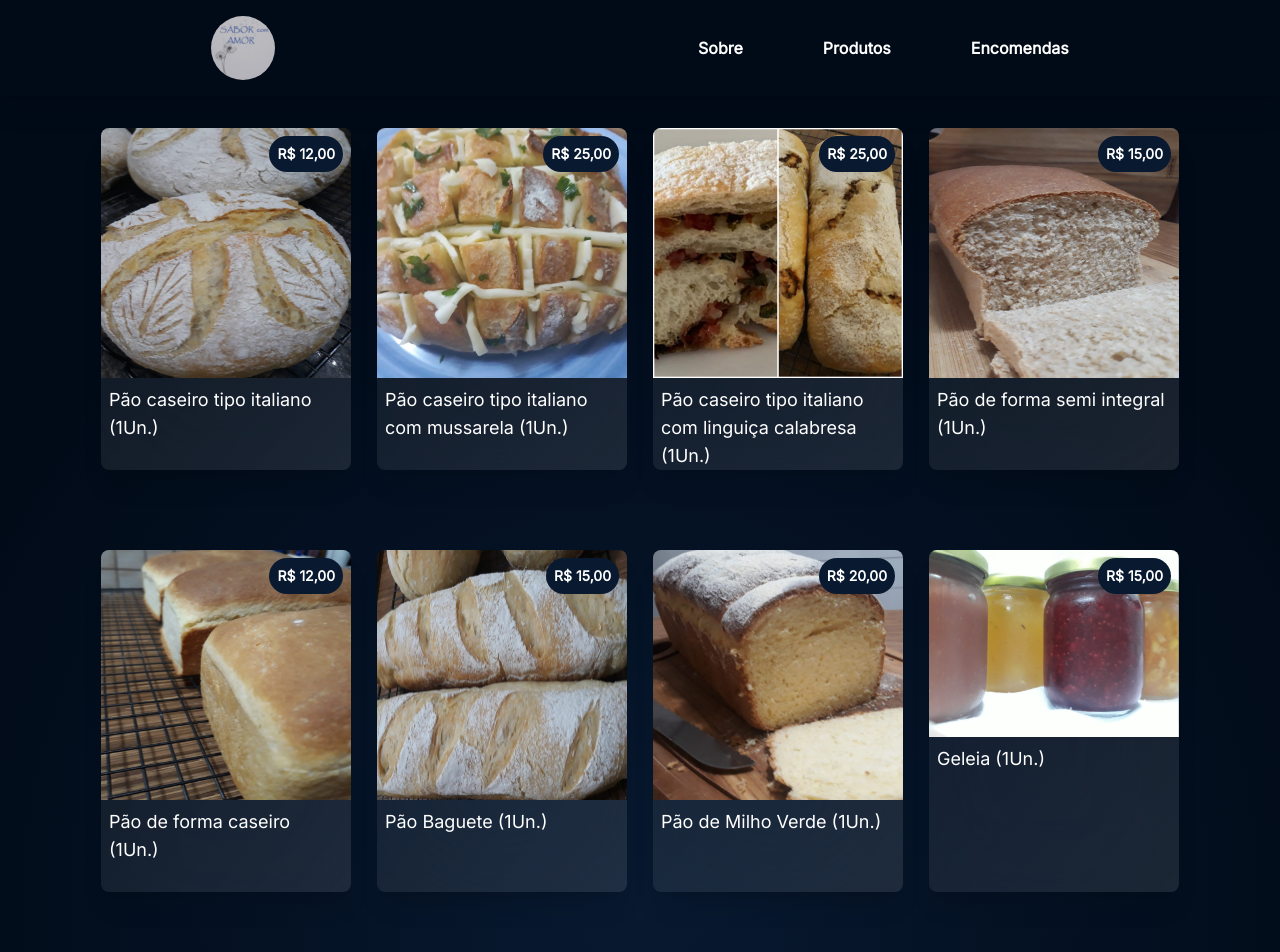
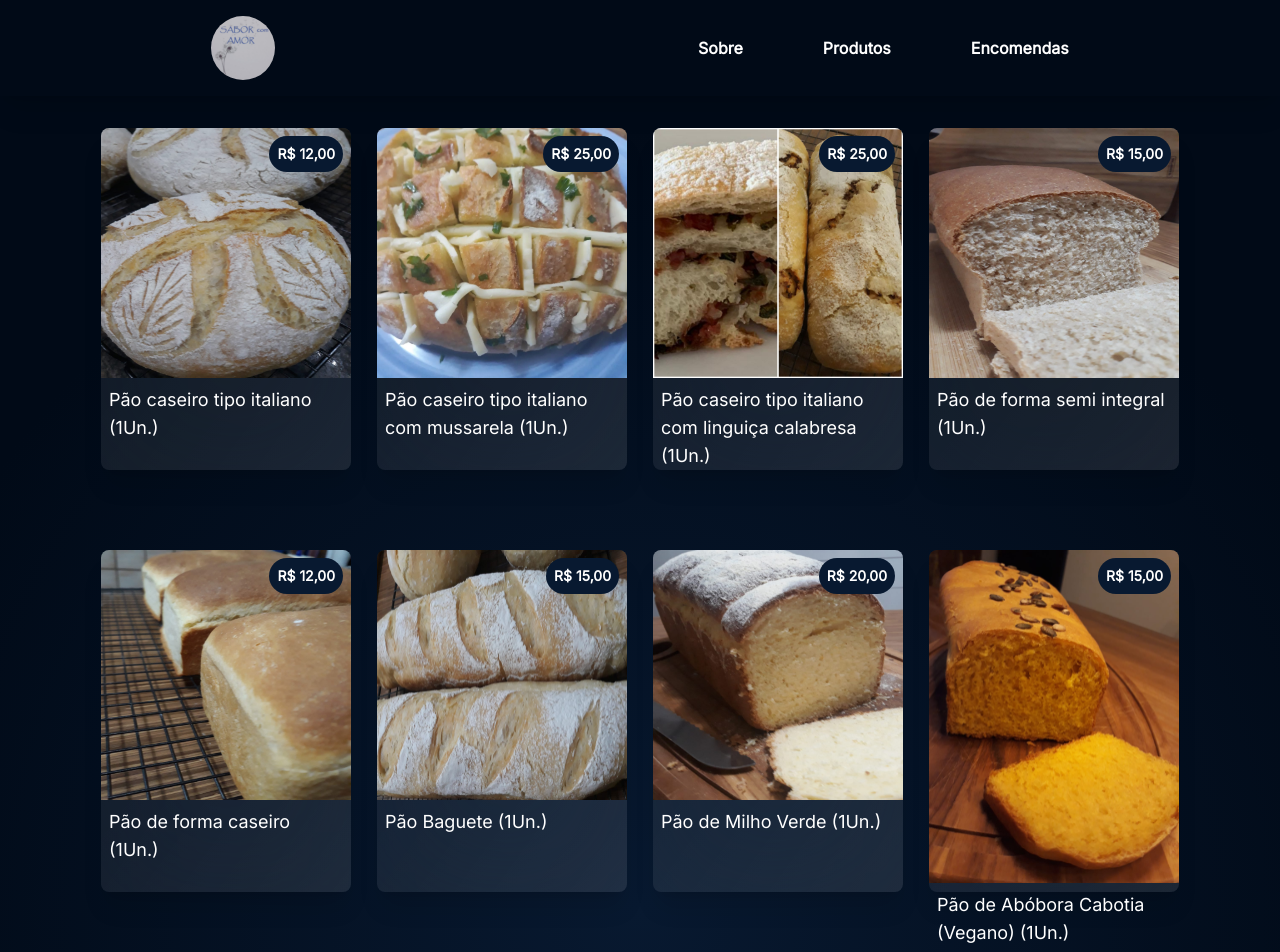
Before and after one commit to jotapemattos/sabor-com-amor, a Next.js app: page /produtos in a window 1280 px wide. Shown: the top 952 px of the page. Built offline with nearby package versions, Linux system fonts and the light colour scheme.

Commit message:
feat: adds new product infos

```diff
--- a/src/data/data.ts
+++ b/src/data/data.ts
@@ -4,6 +4,7 @@ import brownie from '../assets/brownie.svg';
 import cookiesIntegral from '../assets/cookies-integral 1.svg';
 import cookies from '../assets/cookies.svg';
 import geleia from '../assets/geleia.svg';
+import paoAboboraCabotia from '../assets/pao-abobora-cabotia.svg';
 import baguete from '../assets/pao-baguete.svg';
 import paoCaseiroCalabresa from '../assets/pao-caseiro-com-calabresa 1.svg';
 import paoCaseiroMussarela from '../assets/pao-caseiro-com-mussarela 1.svg';
@@ -65,9 +66,16 @@ export const data: DataProps[] = [
     description: ''
   },
   {
-    name: 'Pão de Milho Verde ',
+    name: 'Pão de Milho Verde',
     price: '20,00',
     image: paoDeMilho,
+    quantity: '1Un.',
+    description: ''
+  },
+  {
+    name: 'Pão de Abóbora Cabotia (Vegano)',
+    price: '15,00',
+    image: paoAboboraCabotia,
     quantity: '1Un.',
     description: ''
   },
```
